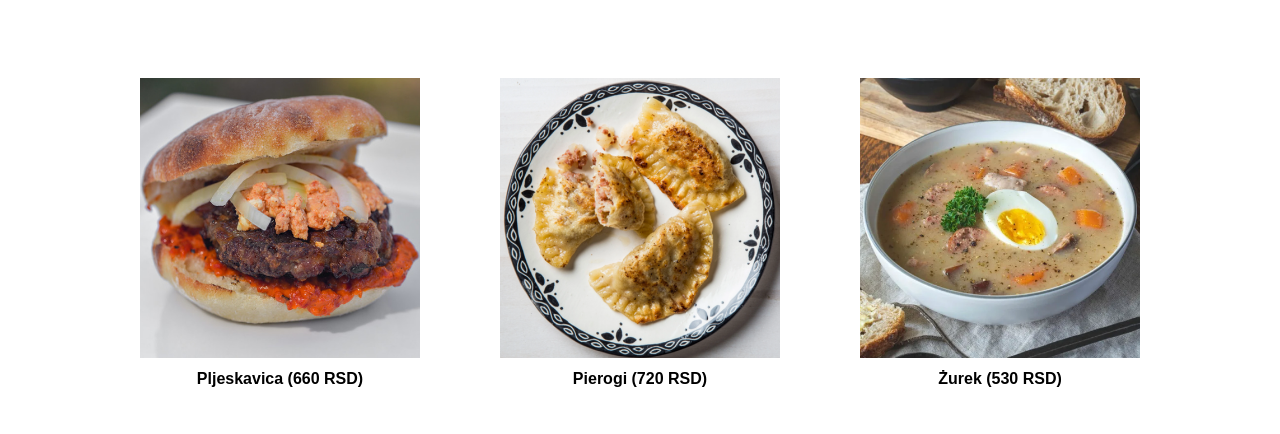
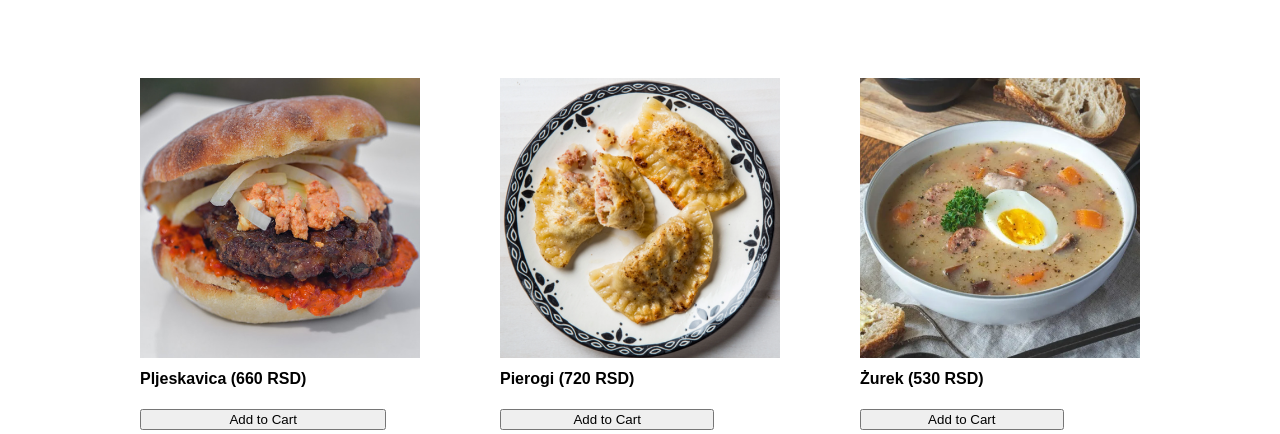
Before and after one commit to damianpolkowski1/RestaurantMenuPage, a plain HTML site: page menu.html in a window 1280 px wide. Shown: the part 378-812 px from the top of the page. Drawn offline with Linux system fonts and the light colour scheme.

Commit message:
Products are now being generated using js

```diff
--- a/css/menu_styles.css
+++ b/css/menu_styles.css
@@ -35,6 +35,12 @@ body {
     margin: 5vh 10vh 0vh 0vh;
 }
 
+.menu-products .add-to-cart-button {
+    display: flex;
+    flex-direction: column;
+    max-width: fit-content;
+}
+
 .menu-products img:hover {
     height: 30vh;
     width: 30vh;
--- /dev/null
+++ b/js/main.js
@@ -0,0 +1,46 @@
+let dish_names = ['Pljeskavica', 'Pierogi', 'Żurek', 'Rizotoo',
+                'Rosół', 'Bigos', 'Cevapi', 'Sernik', 'Szarlotka'];
+
+                let dish_prices = [660, 720, 530, 580, 410, 650, 700, 360, 380];
+
+                let dish_pictures_links = ["./assets/pljeskavica.png",
+                                            "./assets/pierogi.png",
+                                            "./assets/zurek.png",
+                                            "./assets/rizoto.png",
+                                            "./assets/rosol.png",
+                                            "./assets/bigos.png",
+                                            "./assets/cevapi.png",
+                                            "./assets/sernik.png",
+                                            "./assets/szarlotka.png"];
+
+for(let i = 0; i < dish_names.length; i++)
+{
+    let newDish = document.createElement("li");
+
+    let dishName = dish_names[i];
+    let dishPrice = dish_prices[i];
+    let pictureLink = dish_pictures_links[i];
+
+    let image = document.createElement("img");
+    image.src = pictureLink;
+
+    let addToCartDiv = document.createElement("div");
+    addToCartDiv.classList.add("add-to-cart-button");
+
+    let header = document.createElement("h4");
+    let header_text = document.createTextNode(`${dishName} (${dishPrice} RSD)`);
+    header.appendChild(header_text);
+
+    let button = document.createElement("button");
+    button.setAttribute("type", "button");
+    button.textContent = "Add to Cart";
+
+    addToCartDiv.appendChild(header);
+    addToCartDiv.appendChild(button);
+
+    newDish.appendChild(image);
+    newDish.appendChild(addToCartDiv);
+
+    const element = document.getElementById("menu-list");
+    element.appendChild(newDish);
+}
--- a/menu.html
+++ b/menu.html
@@ -5,6 +5,7 @@
         <link rel="stylesheet" href="./css/menu_styles.css">
         <link rel="stylesheet" href="./css/styles.css">
         <link rel="preconnect" href="https://fonts.googleapis.com">
+        <script src="./js/main.js" defer></script>
 
         <nav class="toolbar">
             <ul class="toolbar-list">
@@ -20,18 +21,31 @@
             <h1>Our Menu</h1>
         </div>
 
-        <ul class="menu-products">
-            <li><img src="./assets/pljeskavica.png">
-                <h4>Pljeskavica (660 RSD)</h4>
+        <ul class="menu-products" id="menu-list"></ul>
+            <!--<li><img src="./assets/pljeskavica.png">
+                <dev class="add-to-cart-button">
+                    <h4>Pljeskavica (660 RSD)</h4>
+                    <button type="button">Add to Cart</button>
+                </dev>
             </li>
             <li><img src="./assets/pierogi.png">
-                <h4>Pierogi (720 RSD)</h4>
+                <dev class="add-to-cart-button">
+                    <h4>Pierogi (720 RSD)</h4>
+                    <button type="button">Add to Cart</button>
+                </dev>
             </li>
             <li><img src="./assets/zurek.png">
-                <h4>Żurek (530 RSD)</h4>
+                <dev class="add-to-cart-button">
+                    <h4>Żurek (530 RSD)</h4>
+                    <button type="button">Add to Cart</button>
+                </dev>
             </li>
             <li><img src="./assets/rizoto.png">
-                <h4>Rizotto (580 RSD)</h4>
+
+                <dev class="add-to-cart-button">
+                    <h4>Rizotto (580 RSD)</h4>
+                    <button type="button">Add to Cart</button>
+                </dev>
             </li>
             <li><img src="./assets/rosol.png">
                 <h4>Rosół (410 RSD)</h4>
@@ -44,8 +58,7 @@
             </li>
             <li><img src="./assets/sernik.png">
                 <h4>Sernik (360 RSD)</h4>
-            </li>
-        </ul>
+            </li>-->
     </body>
 
     <footer>
```
Also changed, not shown: assets/szarlotka.png (added).
